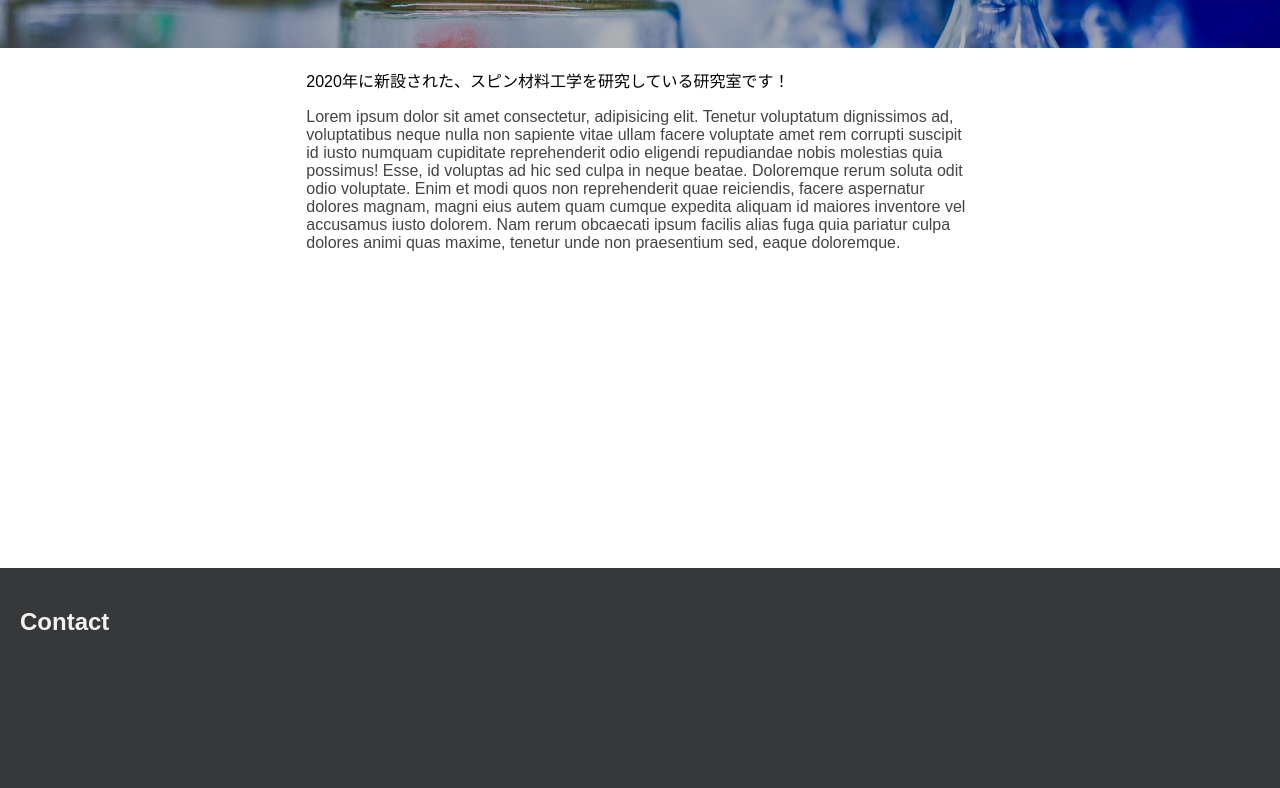
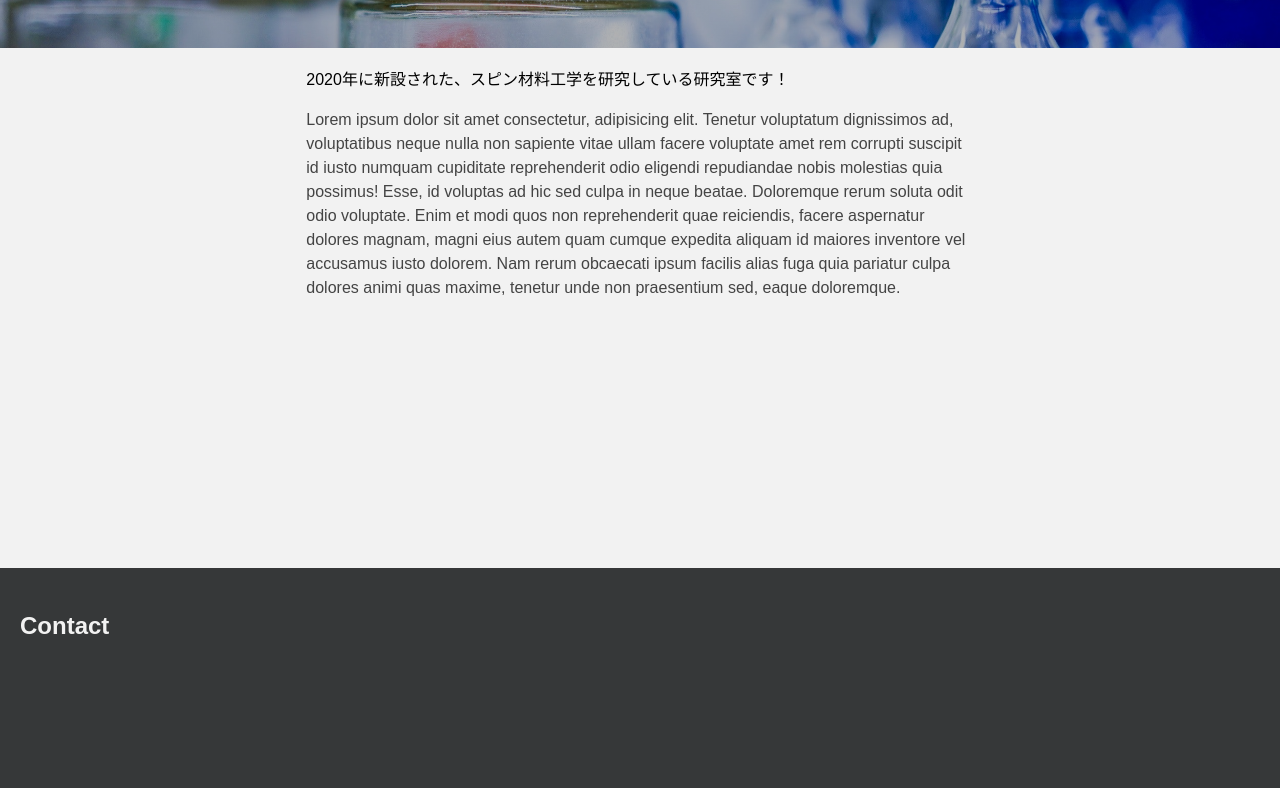
Before and after one commit to takatino/lab-test-site, a plain HTML site: page index.html in a window 1280 px wide. Shown: the part 256-1044 px from the top of the page. Drawn offline with Linux system fonts and the light colour scheme.

Commit message:
small visual tweaks
-background-color: white -> --colorwhite
-line-height: 1.5

```diff
--- a/style.css
+++ b/style.css
@@ -9,9 +9,11 @@
 body {
     position: relative;
     margin: 0;
+    background-color: var(--colorwhite);
     color: var(--colorblack);
     font-family: Arial, Helvetica, sans-serif;
     font-size: 16px;
+    line-height: 1.5;
 }
 
 .container {
```
